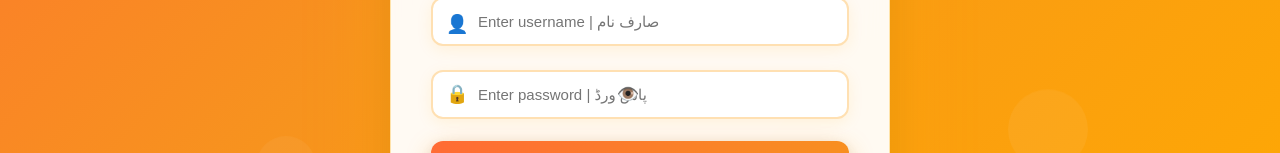
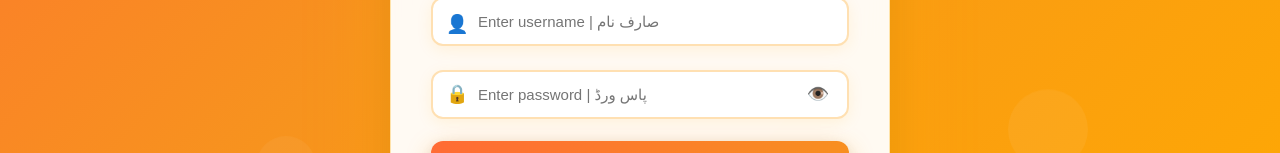
Before and after one commit to syedsolarenergy/syedsolarenergy, a React (Create React App) app: page /login in a window 1280 px wide. Shown: the part 647-800 px from the top of the page. Built offline with nearby package versions, Linux system fonts and the light colour scheme.

Commit message:
Changes in login.js

```diff
--- a/src/pages/Login.js
+++ b/src/pages/Login.js
@@ -89,20 +89,18 @@ function Login() {
     });
   };
 
-  // Handle password visibility toggle - FIXED VERSION
-  const togglePasswordVisibility = (e) => {
-    e.preventDefault(); // Prevent default button behavior
-    e.stopPropagation(); // Stop event bubbling
+  // Handle password visibility toggle - COMPLETELY FIXED VERSION
+  const togglePasswordVisibility = () => {
     setShowPassword(!showPassword);
-    // Small delay to ensure state updates before refocusing
+    // Maintain focus on password input after toggle
     setTimeout(() => {
       const passwordInput = document.querySelector('input[name="password"]');
       if (passwordInput) {
         passwordInput.focus();
-        // Maintain cursor position at the end
+        // Keep cursor at the end
         passwordInput.setSelectionRange(passwordInput.value.length, passwordInput.value.length);
       }
-    }, 0);
+    }, 10);
   };
 
   return (
@@ -467,13 +465,13 @@ function Login() {
               color: "#F7931E",
               fontSize: "clamp(16px, 3vw, 18px)",
               zIndex: 1,
-              pointerEvents: "none" // FIXED: Prevent icon from interfering with input
+              pointerEvents: "none" // Prevent icon from interfering with input
             }}>
               🔒
             </div>
             <input
               type={showPassword ? "text" : "password"}
-              name="password" // FIXED: Added name attribute for better targeting
+              name="password"
               placeholder="Enter password | پاس ورڈ"
               value={password}
               onChange={e => setPassword(e.target.value)}
@@ -481,7 +479,7 @@ function Login() {
               disabled={isLoading}
               style={{
                 width: "100%",
-                padding: "clamp(12px, 3vw, 14px) clamp(45px, 9vw, 50px) clamp(12px, 3vw, 14px) clamp(40px, 8vw, 45px)", // FIXED: Increased right padding to prevent overlap
+                padding: "clamp(12px, 3vw, 14px) clamp(55px, 11vw, 60px) clamp(12px, 3vw, 14px) clamp(40px, 8vw, 45px)", // More right padding
                 borderRadius: "12px",
                 border: "2px solid #ffe0b2",
                 fontSize: "clamp(14px, 3vw, 15px)",
@@ -502,44 +500,41 @@ function Login() {
                 e.target.style.transform = "translateY(0)";
               }}
             />
-            <button
-              type="button"
+            <div
               onClick={togglePasswordVisibility}
-              onMouseDown={(e) => {
-                e.preventDefault(); // FIXED: Prevent default mouse down behavior
-                e.stopPropagation(); // FIXED: Stop event propagation
-              }}
               style={{
                 position: "absolute",
-                right: "12px",
+                right: "15px",
                 top: "50%",
                 transform: "translateY(-50%)",
-                border: "none",
-                background: "none",
                 fontSize: "clamp(16px, 3vw, 18px)",
                 cursor: "pointer",
                 color: "#999",
                 transition: "all 0.3s ease",
-                padding: "8px", // FIXED: Increased padding for better touch target
-                zIndex: 10, // FIXED: Ensure button is above input
-                borderRadius: "4px" // FIXED: Added border radius for better visual feedback
+                padding: "10px", // Better touch target
+                zIndex: 10,
+                borderRadius: "6px",
+                display: "flex",
+                alignItems: "center",
+                justifyContent: "center",
+                width: "32px",
+                height: "32px",
+                userSelect: "none" // Prevent text selection
               }}
-              tabIndex={-1}
-              aria-label="Show password"
               title={showPassword ? "Hide password" : "Show password"}
               onMouseOver={(e) => {
                 e.target.style.color = "#F7931E";
+                e.target.style.background = "rgba(247, 147, 30, 0.1)";
                 e.target.style.transform = "translateY(-50%) scale(1.1)";
-                e.target.style.background = "rgba(247, 147, 30, 0.1)"; // FIXED: Added background on hover
               }}
               onMouseOut={(e) => {
                 e.target.style.color = "#999";
+                e.target.style.background = "transparent";
                 e.target.style.transform = "translateY(-50%) scale(1)";
-                e.target.style.background = "none"; // FIXED: Remove background on mouse out
               }}
             >
               {showPassword ? "🙈" : "👁️"}
-            </button>
+            </div>
           </div>
 
           {/* Enhanced Login Button */}
```
